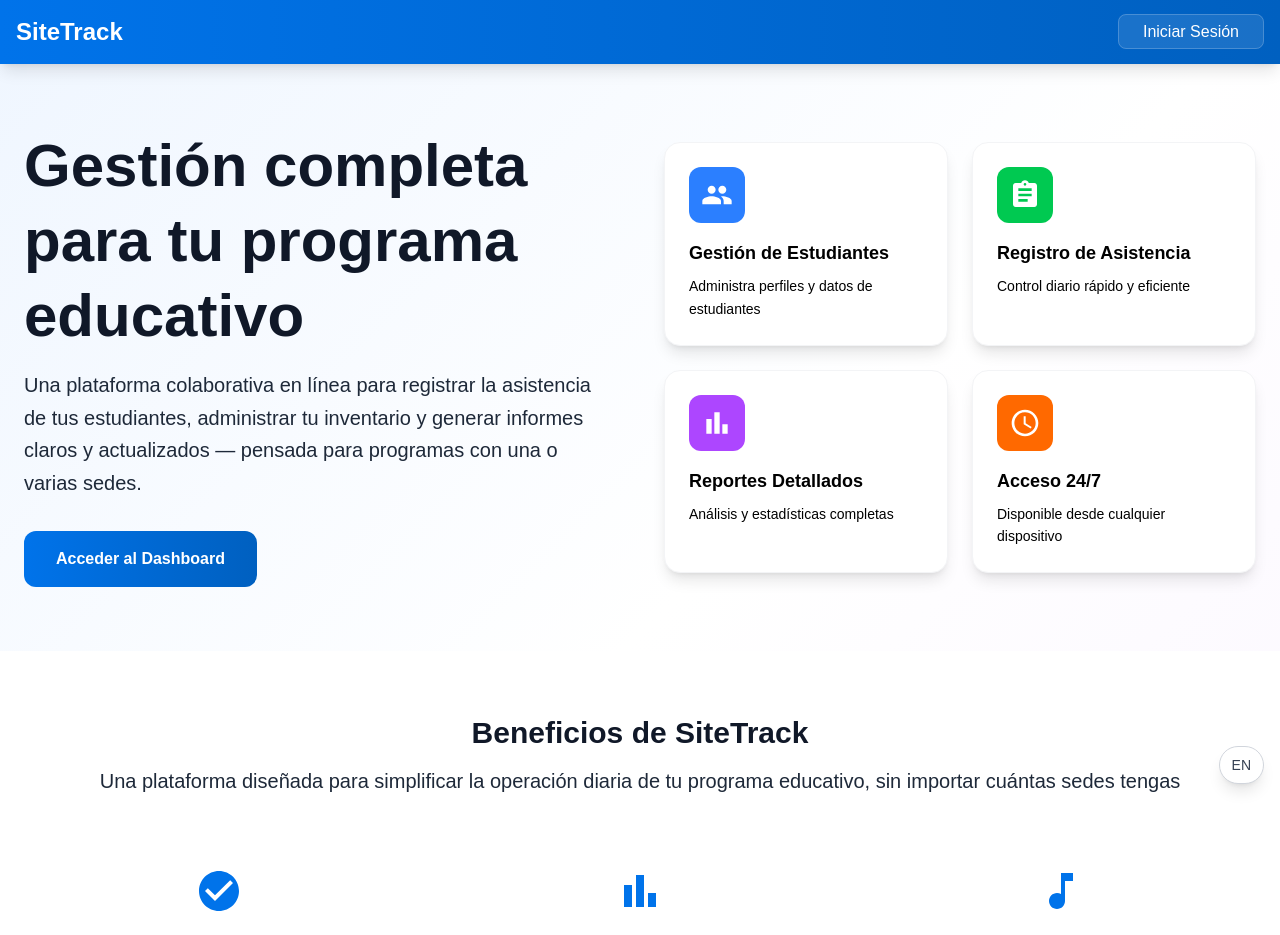
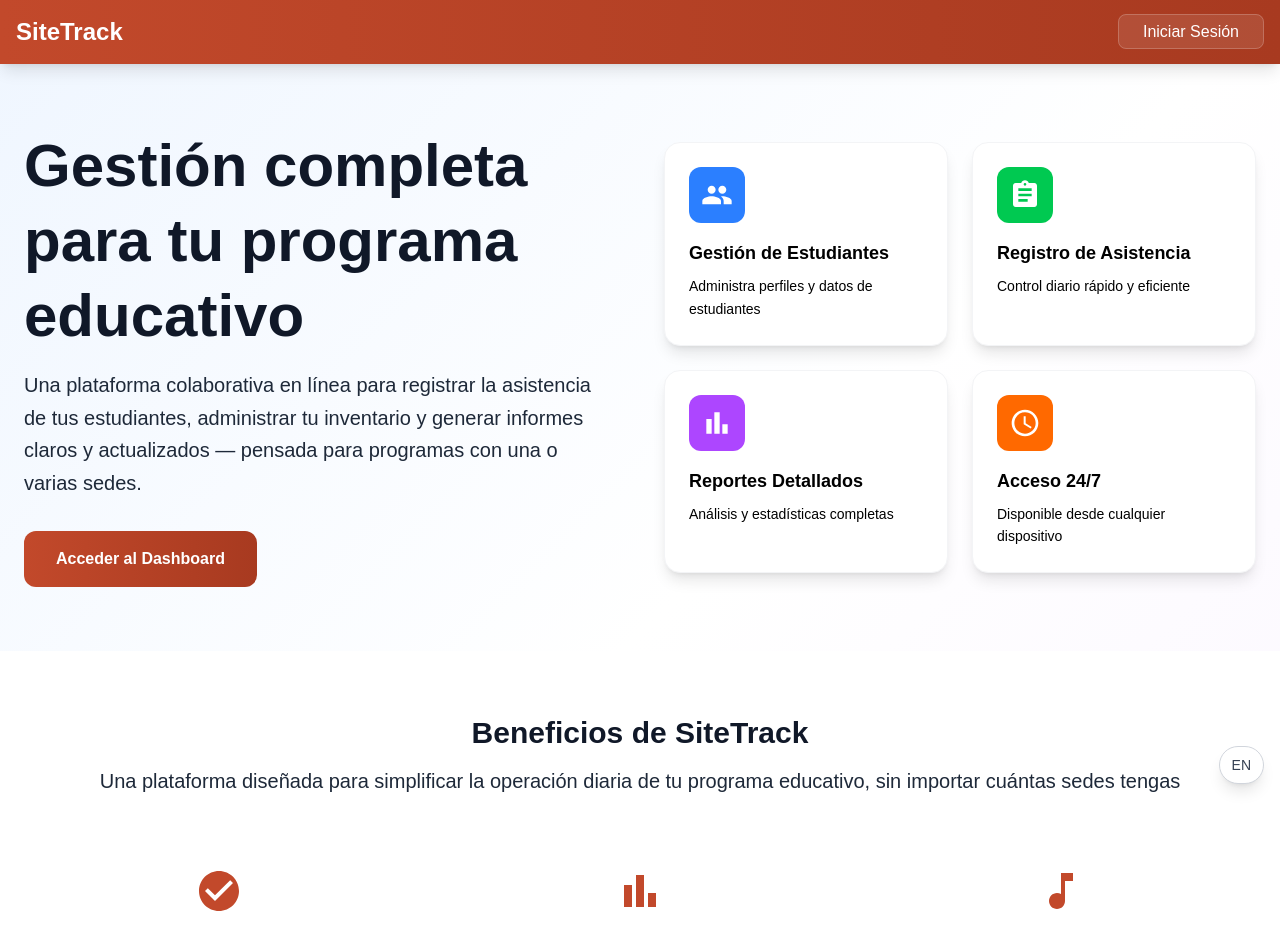
Before and after one commit to EliezerAnteliz/OrchestraAttendanceTracker-New, a Next.js app in the folder web/: page / in a window 1280 px wide. Shown: the top 935 px of the page. Built offline with nearby package versions, Linux system fonts and the light colour scheme.

Commit message:
Update page.tsx

```diff
--- a/web/src/app/page.tsx
+++ b/web/src/app/page.tsx
@@ -9,7 +9,7 @@ export default function Home() {
   return (
     <div className="flex flex-col min-h-screen bg-gradient-to-br from-blue-50 via-white to-purple-50">
       {/* Header */}
-      <header className="bg-gradient-to-r from-[#0073ea] to-[#0060c0] text-white p-2 sm:p-4 shadow-lg">
+      <header className="bg-gradient-to-r from-[#C2492B] to-[#A83A20] text-white p-2 sm:p-4 shadow-lg">
         <div className="container mx-auto flex justify-between items-center gap-2">
           <div className="flex items-center min-w-0 flex-1">
             <h1 className="text-sm sm:text-2xl font-bold truncate">{t("app_title")}</h1>
@@ -45,7 +45,7 @@ export default function Home() {
                   correo). */}
               <div className="flex flex-col sm:flex-row gap-4">
                 <Link href="/dashboard"
-                  className="px-6 py-3 sm:px-8 sm:py-4 bg-gradient-to-r from-[#0073ea] to-[#0060c0] text-white rounded-xl hover:shadow-lg transform hover:scale-105 transition-all duration-300 text-center font-semibold text-sm sm:text-base">
+                  className="px-6 py-3 sm:px-8 sm:py-4 bg-gradient-to-r from-[#C2492B] to-[#A83A20] text-white rounded-xl hover:shadow-lg transform hover:scale-105 transition-all duration-300 text-center font-semibold text-sm sm:text-base">
                   {t("access_dashboard")}
                 </Link>
               </div>
@@ -151,7 +151,7 @@ function BenefitCard({ icon, title, description }: {
 }) {
   return (
     <div className="text-center p-6">
-      <div className="text-[#0073ea] mb-4 flex justify-center">
+      <div className="text-[#C2492B] mb-4 flex justify-center">
         {icon}
       </div>
       <h4 className="text-xl font-bold text-black mb-3">{title}</h4>
```
